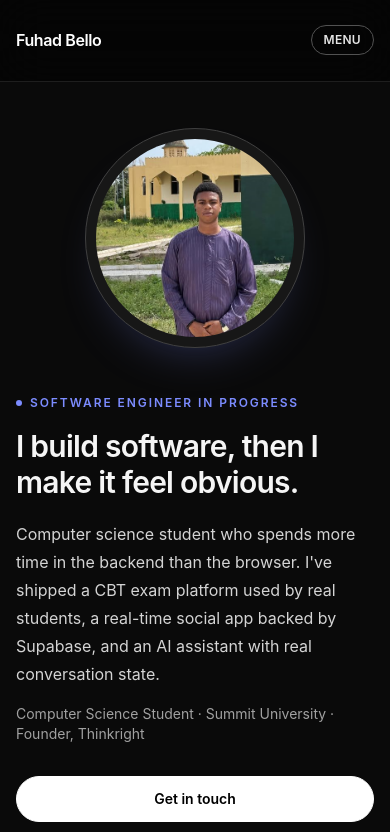
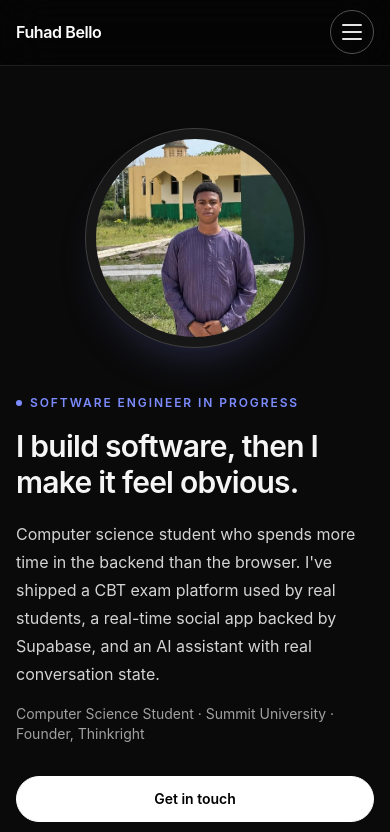
Before and after one commit to Fuhad912/NexGen-Webworks, a React (Vite) app: page / in a window 390 px wide. Shown: the top 832 px of the page. Built offline with nearby package versions, Linux system fonts and the light colour scheme.

Commit message:
Update Navbar.jsx

```diff
--- a/src/components/Navbar.jsx
+++ b/src/components/Navbar.jsx
@@ -22,7 +22,7 @@ export default function Navbar() {
   return (
     <header className="fixed inset-x-0 top-0 z-50 border-b border-white/10 bg-black/45 backdrop-blur-xl">
       <nav
-        className="mx-auto flex h-20 w-full max-w-6xl items-center justify-between px-4 sm:px-6"
+        className="mx-auto flex h-16 w-full max-w-6xl items-center justify-between px-4 sm:h-20 sm:px-6"
         aria-label="Primary"
       >
         <Link
@@ -49,13 +49,29 @@ export default function Navbar() {
 
         <button
           type="button"
-          className="rounded-full border border-neutral-600 px-3 py-1.5 text-xs font-semibold uppercase tracking-wide text-neutral-200 transition-colors hover:border-white hover:text-white focus-visible:outline-none focus-visible:ring-2 focus-visible:ring-white focus-visible:ring-offset-2 focus-visible:ring-offset-neutral-950 md:hidden"
+          className="relative flex h-11 w-11 shrink-0 items-center justify-center rounded-full border border-neutral-600 text-neutral-200 transition-colors hover:border-white hover:text-white focus-visible:outline-none focus-visible:ring-2 focus-visible:ring-white focus-visible:ring-offset-2 focus-visible:ring-offset-neutral-950 md:hidden"
           onClick={() => setMenuOpen((current) => !current)}
-          aria-label="Toggle menu"
+          aria-label={menuOpen ? 'Close menu' : 'Open menu'}
           aria-expanded={menuOpen}
           aria-controls="mobile-menu"
         >
-          {menuOpen ? 'Close' : 'Menu'}
+          <span className="relative block h-4 w-5" aria-hidden="true">
+            <span
+              className={`absolute left-0 top-0 h-0.5 w-5 rounded-full bg-current transition-all duration-200 ${
+                menuOpen ? 'top-1/2 -translate-y-1/2 rotate-45' : ''
+              }`}
+            />
+            <span
+              className={`absolute left-0 top-1/2 h-0.5 w-5 -translate-y-1/2 rounded-full bg-current transition-opacity duration-150 ${
+                menuOpen ? 'opacity-0' : 'opacity-100'
+              }`}
+            />
+            <span
+              className={`absolute bottom-0 left-0 h-0.5 w-5 rounded-full bg-current transition-all duration-200 ${
+                menuOpen ? 'bottom-1/2 translate-y-1/2 -rotate-45' : ''
+              }`}
+            />
+          </span>
         </button>
       </nav>
 
@@ -67,22 +83,26 @@ export default function Navbar() {
             : 'pointer-events-none max-h-0 -translate-y-2 py-0 opacity-0'
         }`}
       >
-        <div className="flex flex-col gap-4">
+        <div className="flex flex-col gap-1">
           <NavLink
             to="/"
             end
-            className="text-sm font-medium text-neutral-100"
+            className="py-2 text-base font-medium text-neutral-100"
             onClick={() => setMenuOpen(false)}
           >
             Home
           </NavLink>
-          <NavLink to="/projects" className="text-sm font-medium text-neutral-100" onClick={() => setMenuOpen(false)}>
+          <NavLink
+            to="/projects"
+            className="py-2 text-base font-medium text-neutral-100"
+            onClick={() => setMenuOpen(false)}
+          >
             Projects
           </NavLink>
-          <a href={aboutHref} className="text-sm font-medium text-neutral-100" onClick={() => setMenuOpen(false)}>
+          <a href={aboutHref} className="py-2 text-base font-medium text-neutral-100" onClick={() => setMenuOpen(false)}>
             About
           </a>
-          <a href={contactHref} className="text-sm font-medium text-neutral-100" onClick={() => setMenuOpen(false)}>
+          <a href={contactHref} className="py-2 text-base font-medium text-neutral-100" onClick={() => setMenuOpen(false)}>
             Contact
           </a>
         </div>
```
